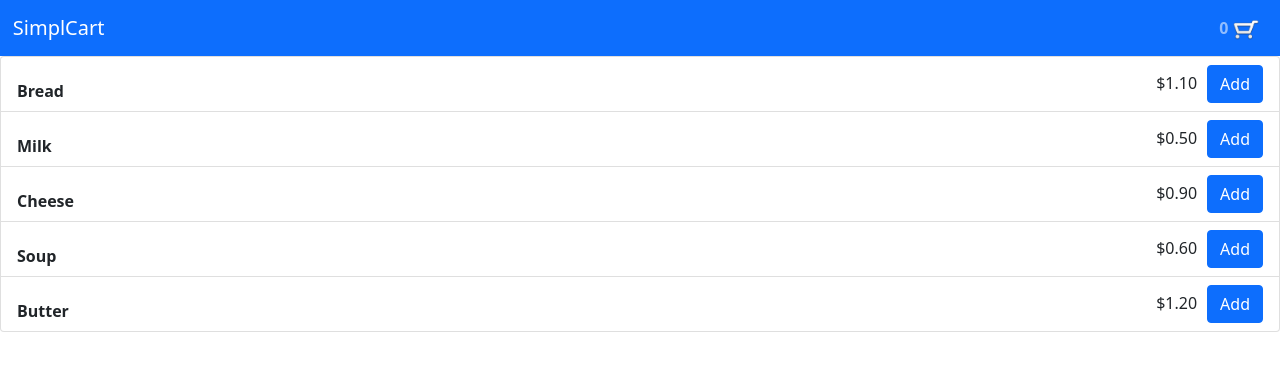
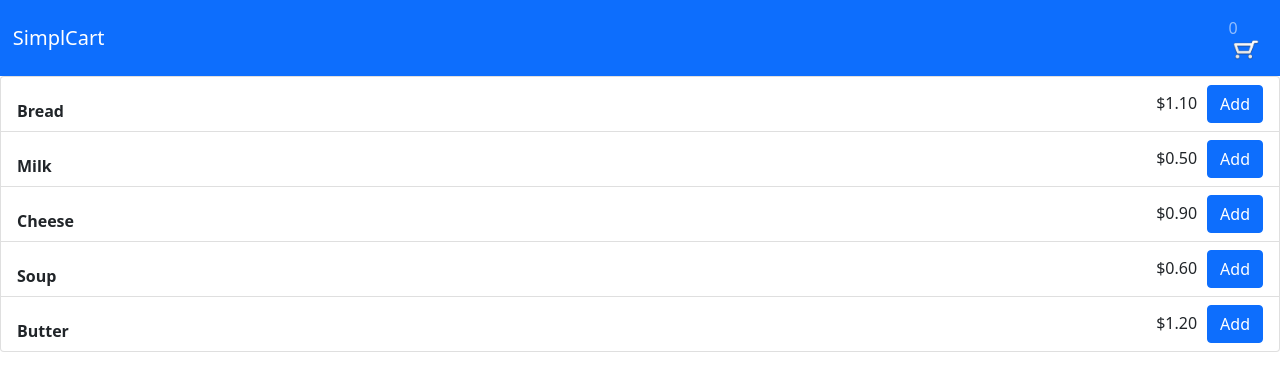
Before and after one commit to ramakrishnachunduri/simple-react-cart, a React (Create React App) app: page / in a window 1280 px wide. Shown: the top 390 px of the page. Built offline with nearby package versions, Linux system fonts and the light colour scheme.

Commit message:
Tailwind Integration
- Tailwind integrated

```diff
--- /dev/null
+++ b/craco.config.js
@@ -0,0 +1,11 @@
+// craco.config.js
+module.exports = {
+    style: {
+      postcss: {
+        plugins: [
+          require('tailwindcss'),
+          require('autoprefixer'),
+        ],
+      },
+    },
+  }
--- a/src/CalculateSavings.js
+++ b/src/CalculateSavings.js
@@ -39,7 +39,7 @@ export const updateSavings = (cartedProducts) => {
         }
         else
         {
-            if(foundCheese.quantity == 3)
+            if(foundCheese.quantity === 3)
             {
                 foundCheese.savedAmount = foundCheese.price;
                 foundCheese.offerDescription = "Buy 3 cheeses and get one for free";
--- a/src/Components/Navigationbar.js
+++ b/src/Components/Navigationbar.js
@@ -58,8 +58,7 @@ export class NavigationBar extends React.Component {
                 <Navbar.Brand as={Link} to="/" className="me-auto">SimplCart</Navbar.Brand>
                 <Nav>
                     <Nav.Link as={Link} to="/cart">
-                        <span>{this.state.cartCount}</span>
-                        <CartIcon src="./cart_icon.png"/>
+                        {this.state.cartCount}<CartIcon className="display-inline" src="./cart_icon.png"/>
                     </Nav.Link>
                 </Nav>
         </StyledNavBar>
--- a/src/index.css
+++ b/src/index.css
@@ -1,14 +1,3 @@
-body {
-  margin: 0;
-  font-family: -apple-system, BlinkMacSystemFont, 'Segoe UI', 'Roboto', 'Oxygen',
-    'Ubuntu', 'Cantarell', 'Fira Sans', 'Droid Sans', 'Helvetica Neue',
-    sans-serif;
-  -webkit-font-smoothing: antialiased;
-  -moz-osx-font-smoothing: grayscale;
-  padding:0;
-}
-
-code {
-  font-family: source-code-pro, Menlo, Monaco, Consolas, 'Courier New',
-    monospace;
-}
+@tailwind base;
+@tailwind components;
+@tailwind utilities;
--- a/src/index.js
+++ b/src/index.js
@@ -8,8 +8,10 @@ import App from './App';
 import reportWebVitals from './reportWebVitals';
 
 ReactDOM.render(
-<Provider store={store}>
-    <App />
+  <Provider store={store}>
+    <React.StrictMode>
+      <App />
+    </React.StrictMode>
   </Provider>,
   document.getElementById('root')
 );
--- /dev/null
+++ b/tailwind.config.js
@@ -0,0 +1,11 @@
+module.exports = {
+  purge: ['./src/**/*.{js,jsx,ts,tsx}', './public/index.html'],
+  darkMode: false, // or 'media' or 'class'
+  theme: {
+    extend: {},
+  },
+  variants: {
+    extend: {},
+  },
+  plugins: [],
+}
```
Also changed, not shown: package.json (+11 -3 lines), 1 other file (tests, documents, lock files or other folders).
